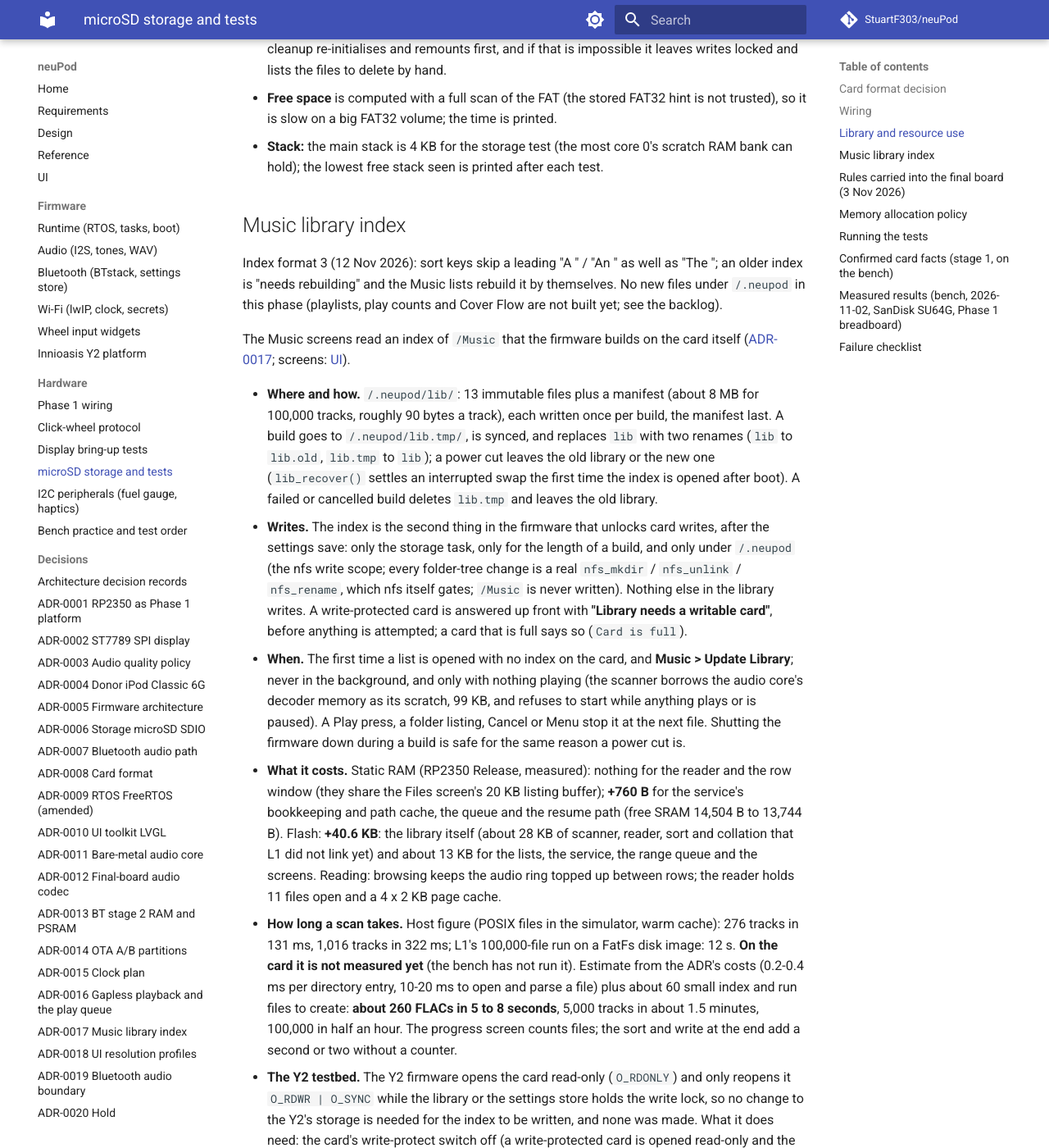
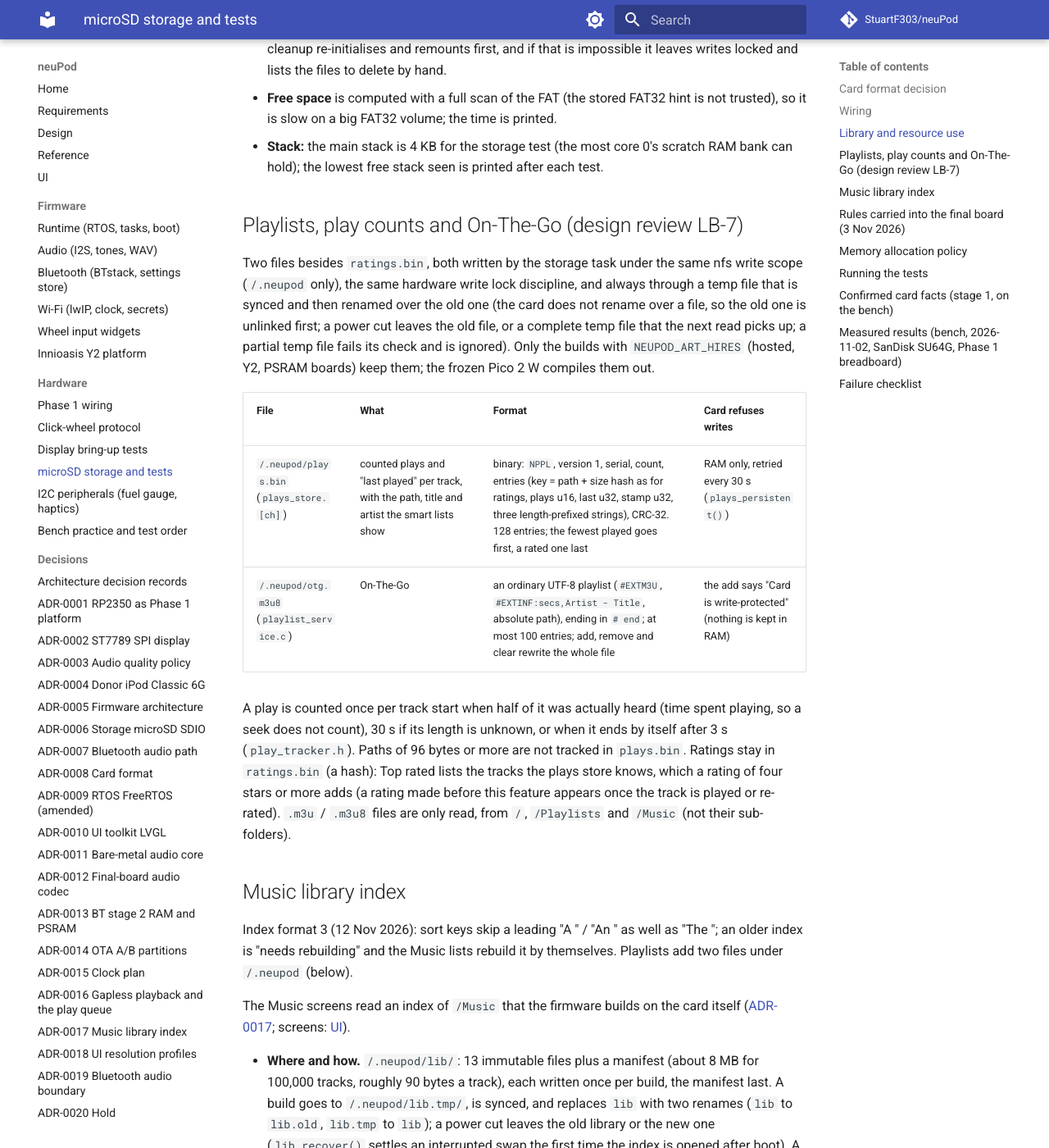
Before and after one commit to StuartF303/neuPod, an MkDocs documentation site: the page built from docs/storage.md, in a window 1280 px wide and 1400 px high, scrolled down 1903 px. Shown: the whole window at 82% size. Built offline with MkDocs 1.6.1 and Material for MkDocs 9.7.7, drawn with Linux system fonts in a browser that asks for light colours; comment, search, counter and statistics services are not loaded.

Commit message:
docs, backlog and tour fixes for Playlists (LB-7, NP-6); backlog notes for LB-6, IN-1, IN-2, FL-1, SP-1
Co-Authored-By: Claude Opus 5.5 <noreply@anthropic.com>
Claude-Session: https://claude.ai/code/session_01NfmAnW5idE2aicSZUv6Lgy

```diff
--- a/docs/storage.md
+++ b/docs/storage.md
@@ -66,9 +66,20 @@ From `wiring-phase1.md` (3.3 V, DAT0-DAT3 must be consecutive GPIOs, CLK is DAT0
 - **Stack:** the main stack is 4 KB for the storage test (the most core 0's scratch RAM bank can
   hold); the lowest free stack seen is printed after each test.
 
+## Playlists, play counts and On-The-Go (design review LB-7)
+
+Two files besides `ratings.bin`, both written by the storage task under the same nfs write scope (`/.neupod` only), the same hardware write lock discipline, and always through a temp file that is synced and then renamed over the old one (the card does not rename over a file, so the old one is unlinked first; a power cut leaves the old file, or a complete temp file that the next read picks up; a partial temp file fails its check and is ignored). Only the builds with `NEUPOD_ART_HIRES` (hosted, Y2, PSRAM boards) keep them; the frozen Pico 2 W compiles them out.
+
+| File | What | Format | Card refuses writes |
+| --- | --- | --- | --- |
+| `/.neupod/plays.bin` (`plays_store.[ch]`) | counted plays and "last played" per track, with the path, title and artist the smart lists show | binary: `NPPL`, version 1, serial, count, entries (key = path + size hash as for ratings, plays u16, last u32, stamp u32, three length-prefixed strings), CRC-32. 128 entries; the fewest played goes first, a rated one last | RAM only, retried every 30 s (`plays_persistent()`) |
+| `/.neupod/otg.m3u8` (`playlist_service.c`) | On-The-Go | an ordinary UTF-8 playlist (`#EXTM3U`, `#EXTINF:secs,Artist - Title`, absolute path), ending in `# end`; at most 100 entries; add, remove and clear rewrite the whole file | the add says "Card is write-protected" (nothing is kept in RAM) |
+
+A play is counted once per track start when half of it was actually heard (time spent playing, so a seek does not count), 30 s if its length is unknown, or when it ends by itself after 3 s (`play_tracker.h`). Paths of 96 bytes or more are not tracked in `plays.bin`. Ratings stay in `ratings.bin` (a hash): Top rated lists the tracks the plays store knows, which a rating of four stars or more adds (a rating made before this feature appears once the track is played or re-rated). `.m3u` / `.m3u8` files are only read, from `/`, `/Playlists` and `/Music` (not their sub-folders).
+
 ## Music library index
 
-Index format 3 (12 Nov 2026): sort keys skip a leading "A " / "An " as well as "The "; an older index is "needs rebuilding" and the Music lists rebuild it by themselves. No new files under `/.neupod` in this phase (playlists, play counts and Cover Flow are not built yet; see the backlog).
+Index format 3 (12 Nov 2026): sort keys skip a leading "A " / "An " as well as "The "; an older index is "needs rebuilding" and the Music lists rebuild it by themselves. Playlists add two files under `/.neupod` (below).
 
 The Music screens read an index of `/Music` that the firmware builds on the card itself ([ADR-0017](adr/0017-music-library-index.md); screens: [UI](ui.md#music-lists)).
 
--- a/docs/ui.md
+++ b/docs/ui.md
@@ -349,6 +349,11 @@ with a haptic tick and a 60 ms flip of the value in the pane. Settings > Display
 (one Info request for the song count when the panel goes idle; "No library yet" and "Open Music to build it" when there is no index). "Now Playing" is greyed while nothing is queued (Select says "Nothing playing"); Shuffle Songs has no chevron.
 The card summary line ("SDHC 32 GB") exists only with `-DNEUPOD_UI_DEBUG=ON`.
 
+### Playlists (phase 4b, LB-7)
+
+Music > Playlists (`ui_playlists.c`, over `playlist_service.h` on the storage task; not on the frozen Pico 2 W, where the row still says `None yet`). The list of lists: **On-The-Go, Recently added, Most played, Top rated, Unplayed**, then every `.m3u` / `.m3u8` found in `/`, `/Playlists` and `/Music`, each with its count at the right (`128+` where the count is a floor). Select opens a list as two-line rows (title, then artist or folder); Select on a song plays the whole list from it (`player_play_paths`: the queue holds whole paths, Shuffle and Repeat apply). A row the card cannot play (file missing, path that is not on the card, not a music file) is greyed with the reason on its second line and answers Select with a toast. Empty lists, loading and errors are full-pane layouts like the library's. Entries are read like a player would: `#EXTM3U` / `#EXTINF`, relative and absolute paths, Windows separators and drive letters, `file://`, byte-order mark, Latin-1 or UTF-8 (`pl_m3u.h`).
+Smart lists: Recently added = the 50 newest files by modified time (one pass over the index), Most played = the 25 with most counted plays, Top rated = four stars or more, Unplayed = library songs with no counted play, in title order, the first 128. **On-The-Go**: Now Playing page 2 > **Add to On-The-Go** (toast `Added to On-The-Go`, `Already in On-The-Go`, or why not); in the list a long press of Select (0.5 s) takes the song off, and a last row **Clear On-The-Go** asks first. Files and formats: [Storage](storage.md#playlists-play-counts-and-on-the-go-design-review-lb-7). Tour `--tour-playlists` (ctest `playlists_tour`, `hires_playlists_tour`; snapshots `pl-*`).
+
 ## Not yet drawn
 
 - Hold-switch lock overlay, charging screen, USB mass-storage ("Connected") screen.
```
Also changed, not shown: CHANGELOG.md (+1 -0 lines), docs/backlog.md (+7 -7 lines), 2 other files.
